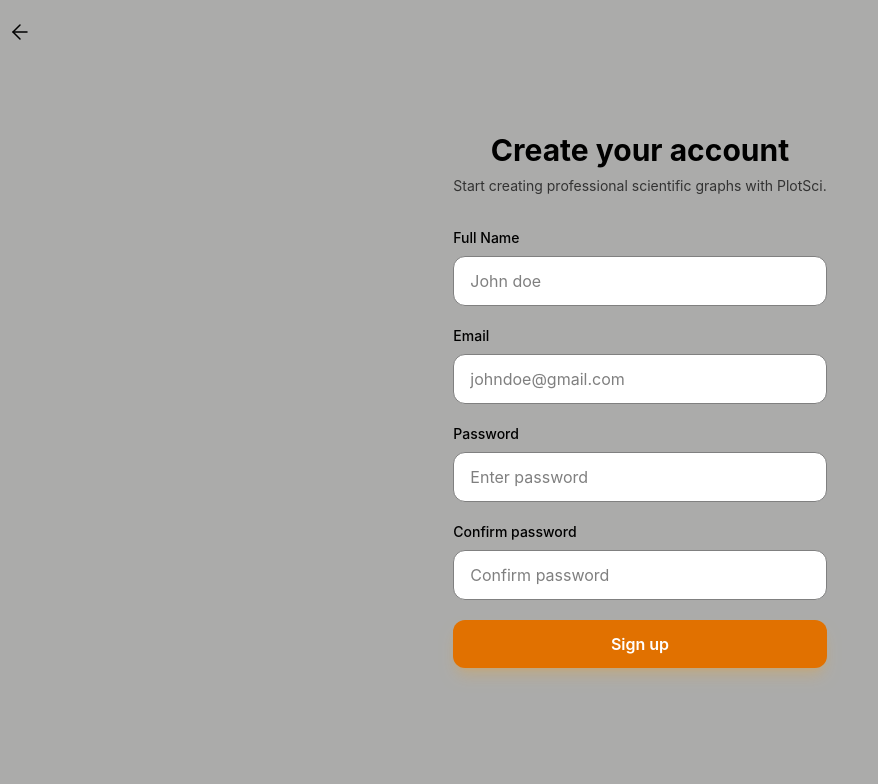
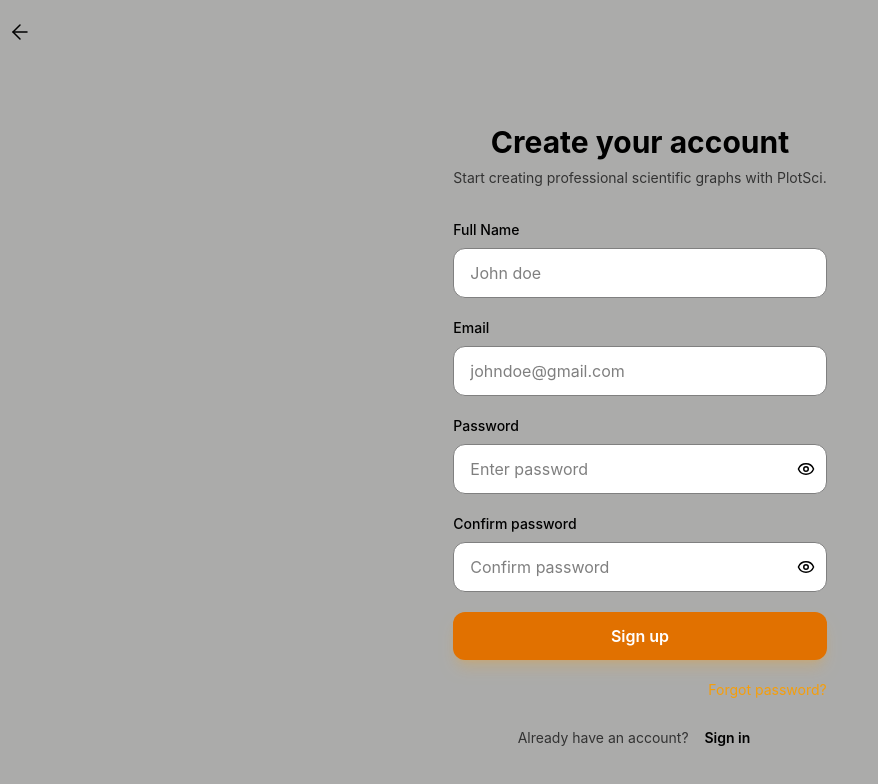
Before and after one commit to BlessingDotDev/calibration-tool, a React (Vite) app: page /register in a window 1280 px wide. Shown: the top 784 px of the page, without its empty margins (0-878 px from the left). Built offline with nearby package versions, Linux system fonts and the light colour scheme.

Commit message:
Add show password, and signin link to register page

```diff
--- a/src/components/auth/RegisterForm.tsx
+++ b/src/components/auth/RegisterForm.tsx
@@ -1,6 +1,7 @@
 import { useState } from "react";
 import {  registerSchema, type RegisterFormData} from "../../schemas/auth.schema"
 import Button from "../ui/Button"
+import { Eye, EyeOff } from "lucide-react"
 
 function RegisterForm() {
   const [formData, setFormData] = useState<RegisterFormData>({
@@ -13,6 +14,8 @@ function RegisterForm() {
   const [errors, setErrors] = useState<Partial<Record<keyof RegisterFormData, string>>>({})
 
   const [isSubmitting, setIsSubmitting] = useState(false)
+
+  const [showPassword, setShowPassword] = useState(false)
 
   const handleChange = (e: React.ChangeEvent<HTMLInputElement>) => {
     const {name, value} =  e.target;
@@ -51,6 +54,10 @@ function RegisterForm() {
         setTimeout(() => {
           setIsSubmitting(false);
         }, 1000);
+  }
+
+  const handleClick = () => {
+    setShowPassword((prev) => !prev)
   }
 
   return (
@@ -111,15 +118,32 @@ function RegisterForm() {
         >
           Password
         </label>
+
+        <div className="relative">
           <input
             id="password"
             name="password"
-          type="password"
+            type={showPassword ? "text": "password"}
             value={formData.password}
             onChange={handleChange}
             placeholder="Enter password"
             className="w-full rounded-xl border border-border bg-surface px-4 py-3 pr-12 outline-none transition focus:border-secondary"
           />
+
+          <button
+            type="button"
+            onClick={handleClick}
+            title={showPassword ? "Hide Password" : "Show Password"}
+            className="absolute top-1/2 right-3 -translate-y-1/2"
+          >
+          {showPassword ? (
+            <EyeOff size={18}/>
+          ) : (
+            <Eye size={18} />
+          )}
+          </button>
+        </div>
+
             {errors.password && (
           <p className="mt-1 text-sm text-red-500">
             {errors.password}
@@ -134,15 +158,32 @@ function RegisterForm() {
         >
           Confirm password
         </label>
+
+        <div className="relative">
           <input
             id="confirmPassword"
             name="confirmPassword"
-          type="password"
+            type={showPassword ? "text" : "password"}
             value={formData.confirmPassword}
             onChange={handleChange}
             placeholder="Confirm password"
             className="w-full rounded-xl border border-border bg-surface px-4 py-3 pr-12 outline-none transition focus:border-secondary"
           />
+
+          <button
+              type="button"
+              onClick={handleClick}
+              title={showPassword ? "Hide Password" : "Show Password"}
+              className="absolute top-1/2 right-3 -translate-y-1/2"
+            >
+            {showPassword ? (
+              <EyeOff size={18}/>
+            ) : (
+              <Eye size={18} />
+            )}
+            </button>
+        </div>
+
             {errors.confirmPassword && (
           <p className="mt-1 text-sm text-red-500">
             {errors.confirmPassword}
@@ -157,6 +198,29 @@ function RegisterForm() {
       >
         {isSubmitting ? "Signing up.." : "Sign up"}
       </Button>
+
+        <div className="flex justify-end">
+        <button
+          type="button"
+          className="text-sm text-secondary transition hover:opacity-80"
+        >
+          Forgot password?
+        </button>
+      </div>
+
+      <div className="text-center text-sm">
+        <span className="opacity-70">
+          Already have an account?{" "}
+        </span>
+
+        <Button
+          variant="navLink"
+          to="/login"
+          type="button"
+        >
+          Sign in
+        </Button>
+      </div>
     </form>
   )
 }
--- a/src/layouts/AuthLayout.tsx
+++ b/src/layouts/AuthLayout.tsx
@@ -3,10 +3,10 @@ import { ArrowLeft } from "lucide-react";
 
 function AuthLayout() {
   return (
-    <main className=" relative min-h-screen flex items-center justify-center px-4">
+    <main className=" relative min-h-screen flex items-center justify-center px-4 mt-10 ">
       <button
         title="Go Back"
-        className="absolute left-2 top-5"
+        className="absolute left-2 -top-5"
         onClick={() => {window.history.back()}}
       >
 
```
Lines whose indentation alone changed are shown as unchanged.
